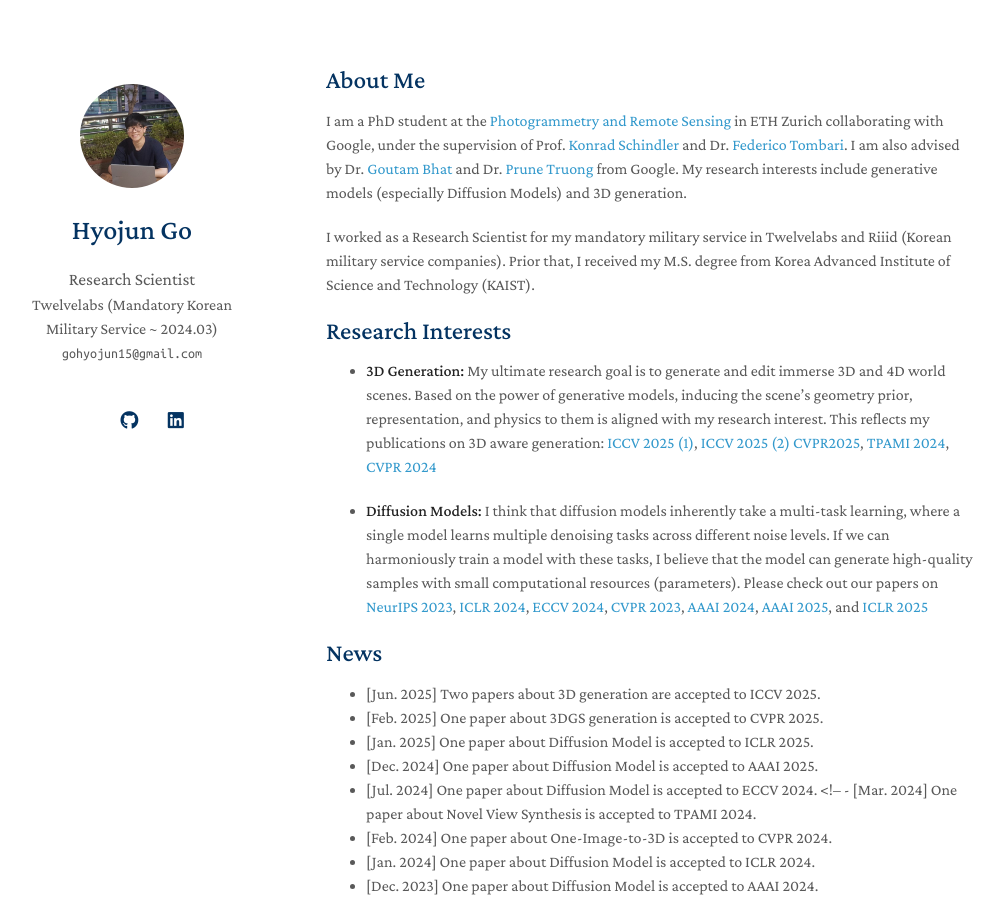
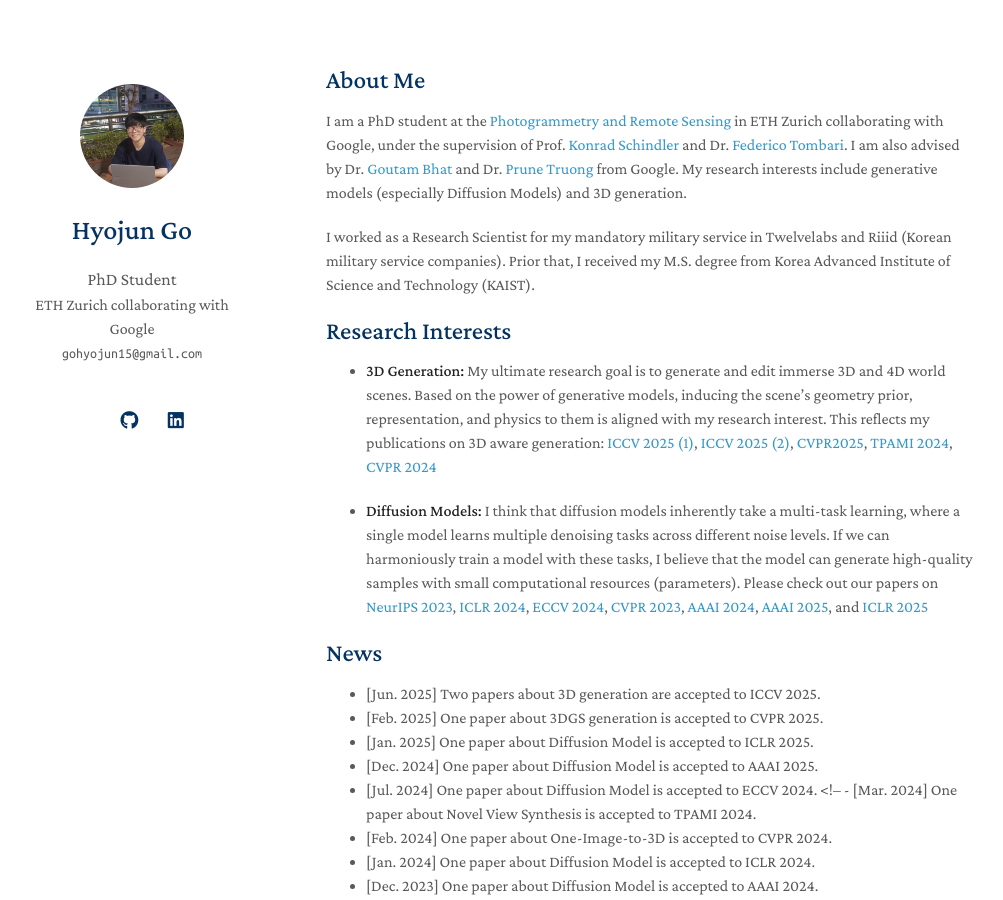
Before and after one commit to gohyojun15/gohyojun15.github.io, a Jekyll site: the page built from index.md, in a window 1280 px wide and 900 px high. Shown: the whole window, without its empty margins (144-1147 px from the left). Built offline with Jekyll 4.4.1, drawn with Linux system fonts in a browser that asks for light colours; nearby versions of some CDN libraries; a style sheet for code colours, icons or effects is not loaded; our own code applies the rules of GitHub Pages for plain Markdown files.

Commit message:
update ellis (2)

```diff
--- a/_config.yml
+++ b/_config.yml
@@ -1,7 +1,7 @@
 # Basic Information
 title: Hyojun Go
-position: Research Scientist
-affiliation: Twelvelabs (Mandatory Korean Military Service ~ 2024.03)
+position: PhD Student
+affiliation: ETH Zurich collaborating with Google
 email: gohyojun15@gmail.com
 
 # Search Engine Optimization (SEO)
--- a/index.md
+++ b/index.md
@@ -14,7 +14,7 @@ Prior that, I received my M.S. degree from Korea Advanced Institute of Science a
 
 - **3D Generation:** My ultimate research goal is to generate and edit immerse 3D and
 4D world scenes. Based on the power of generative models, inducing the scene’s geometry prior,
-representation, and physics to them is aligned with my research interest. This reflects my publications on 3D aware generation: [ICCV 2025 (1)](), [ICCV 2025 (2)]() [CVPR2025](https://arxiv.org/abs/2411.16443), [TPAMI 2024](https://www.computer.org/csdl/journal/tp/5555/01/10475596/1VrCLjNNgfS), [CVPR 2024](https://arxiv.org/abs/2312.15980)
+representation, and physics to them is aligned with my research interest. This reflects my publications on 3D aware generation: [ICCV 2025 (1)](https://arxiv.org/abs/2503.15855), [ICCV 2025 (2)](https://arxiv.org/pdf/2503.12024), [CVPR2025](https://arxiv.org/abs/2411.16443), [TPAMI 2024](https://www.computer.org/csdl/journal/tp/5555/01/10475596/1VrCLjNNgfS), [CVPR 2024](https://arxiv.org/abs/2312.15980)
 
 - **Diffusion Models:** I think that diffusion models inherently take a multi-task learning, where a single model learns multiple denoising tasks across different noise levels. If we can harmoniously train a model with these tasks, I believe that the model can generate high-quality samples with small computational resources (parameters). Please check out our papers on [NeurIPS 2023](https://arxiv.org/abs/2306.00354), [ICLR 2024](https://arxiv.org/abs/2310.07138), [ECCV 2024](https://arxiv.org/abs/2403.09176), [CVPR 2023](https://arxiv.org/abs/2212.05973), [AAAI 2024](https://arxiv.org/abs/2306.04990), [AAAI 2025](https://arxiv.org/abs/2405.17825), and [ICLR 2025](https://arxiv.org/abs/2403.10348)
 
```
